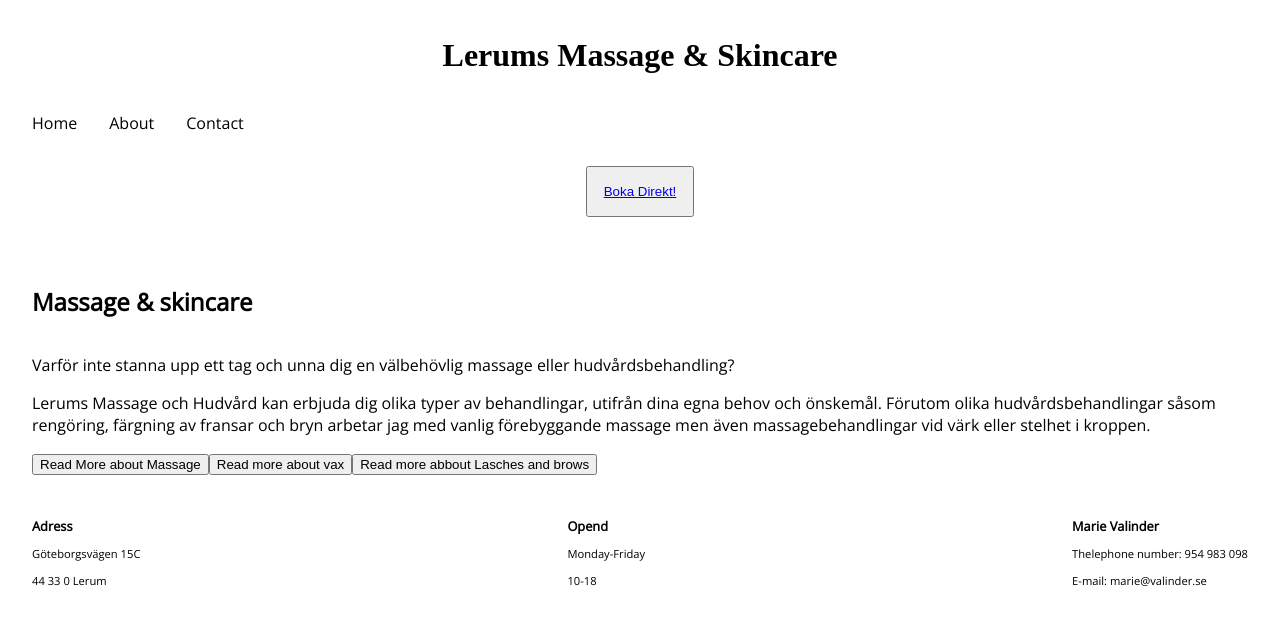
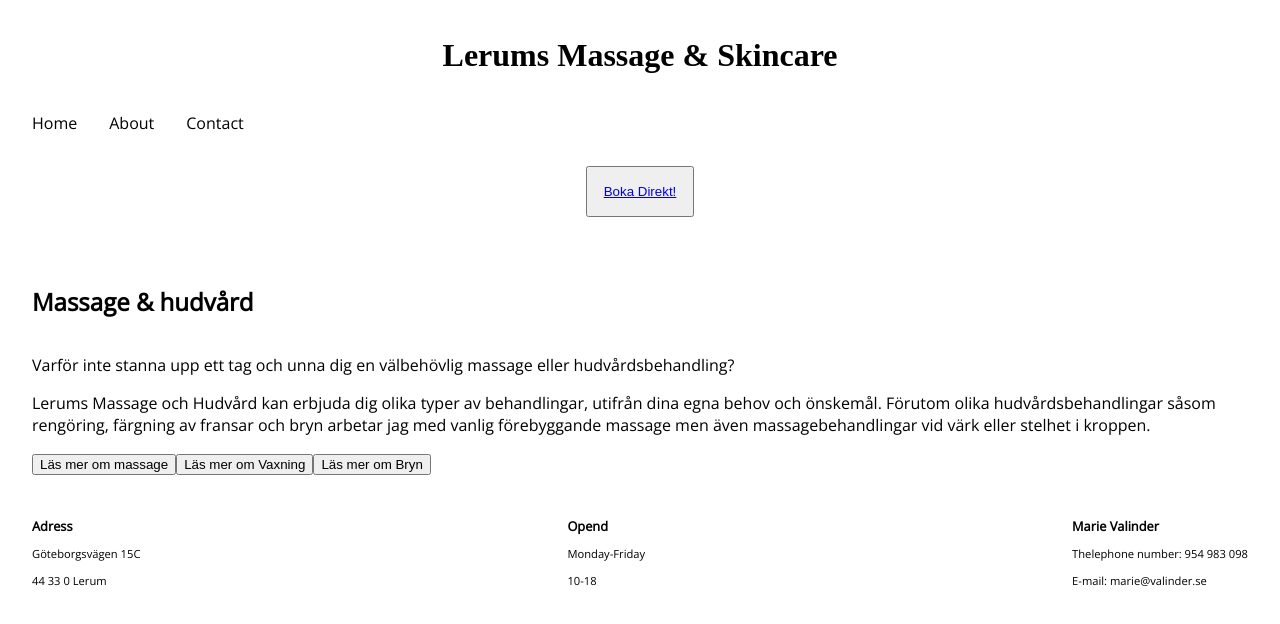
Before and after one commit to MartinaSTV/Accessibilty, a React (Vite) app: page / in a window 1280 px wide. Shown: the top 624 px of the page. Built offline with nearby package versions, Linux system fonts and the light colour scheme; a web font is replaced by a local one.

Commit message:
filter treatments

```diff
--- a/src/Components/Treatments.jsx
+++ b/src/Components/Treatments.jsx
@@ -2,8 +2,8 @@ const Treatments = ({ info }) => {
   return (
     <article>
       <h2>{info.treatment}</h2>
-      <p>Time:{info.Time}</p>
-      <p> Prise: {info.prise}</p>
+      <p>Tid: {info.Time}</p>
+      <p> Pris: {info.prise}</p>
       <p>{info.info}</p>
     </article>
   );
--- a/src/assets/data.json
+++ b/src/assets/data.json
@@ -26,5 +26,26 @@
     "prise": "1100",
     "Time": "90 min",
     "info": "En mycket avkopplande massage i flera steg och brukar vara passande för dig som har spänningar i nacke och axlar, har spänningshuvudvärk eller är stressad och behöver varva ner."
+  },
+  {
+    "type": "vax",
+    "treatment": "Vaxning halva ben",
+    "prise": "395",
+    "Time": "30min",
+    "info": "Underben och knän vaxas"
+  },
+  {
+    "type": "vax",
+    "treatment": "Vaxning hela ben",
+    "prise": "780",
+    "Time": "45 min",
+    "info": "Hela benen vaxas, ej bikini"
+  },
+  {
+    "type": "brows",
+    "treatment": "Färg och formning bryn",
+    "prise": "280",
+    "Time": "30 min",
+    "info": ""
   }
 ]
--- a/src/views/About.jsx
+++ b/src/views/About.jsx
@@ -12,15 +12,12 @@ const About = () => {
       <section className="about">
         <h1>Marie Valinder</h1>
         <p>
-          My name is Marie and I have worked as a Massage theraphist for 15
-          years. I Have a lot of experience with sports injuries and
-          rehabilitation. I got my degree from Axelssons School in Göteborg were
-          i studied for 2 years and have since then been on numerous courses and
-          classes to add on to my knowledge. I am a member of
-          kroppsterapeuternas yrkesförbund. Dipl. Cert. Massageterapeut & SPA
-          terapeut aktivt med idrottslag och har stor erfarenhet av
-          idrottsskador.
+          Jag heter Marie Valinder och är Dipl. Cert. Massageterapeut & SPA
+          terapeut. Jag har arbete som massör i 15 år och har under åren har
+          gått på många föreläsningar och fortbildat mig om kroppen. Jag har
+          också arbetat med idrottslag och har stor erfarenhet av idrottsskador.
         </p>
+        <p> Medlem i kroppsterapeuternas yrkesförbund</p>
       </section>
       <Video />
       <Footer />
--- a/src/views/Home.jsx
+++ b/src/views/Home.jsx
@@ -3,13 +3,33 @@ import Footer from "../Components/Footer";
 import Headern from "../Components/Headern";
 import "../Sass/Home.scss";
 import info from "../assets/data.json";
-import { useState } from "react";
+import { useEffect, useState } from "react";
 import Treatments from "../Components/Treatments";
 
 const Home = () => {
-  const [show, setShow] = useState(false);
+  const [showMassage, setShowMassage] = useState(false);
+  const [showVax, setShowVax] = useState(false);
+  const [showBrows, setShowBrows] = useState(false);
+  const [massages, setMassages] = useState([]);
+  const [brows, setBrows] = useState([]);
+  const [vax, setVax] = useState([]);
 
-  const massage = info.map((info, index) => (
+  useEffect(() => {
+    const Br = info.filter((type) => type.type === "brows");
+    const Ma = info.filter((type) => type.type === "massage");
+    const Va = info.filter((type) => type.type === "vax");
+    setMassages(Ma);
+    setBrows(Br);
+    setVax(Va);
+  }, []);
+
+  const massage = massages.map((info, index) => (
+    <Treatments key={index} info={info} />
+  ));
+  const browes = brows.map((info, index) => (
+    <Treatments key={index} info={info} />
+  ));
+  const vaxing = vax.map((info, index) => (
     <Treatments key={index} info={info} />
   ));
 
@@ -26,7 +46,7 @@ const Home = () => {
             Boka Direkt!
           </a>
         </button>
-        <h1>Massage & skincare</h1>
+        <h1>Massage & hudvård</h1>
         <article className="home__text">
           <p>
             Varför inte stanna upp ett tag och unna dig en välbehövlig massage
@@ -41,15 +61,29 @@ const Home = () => {
           </p>
           <button
             onClick={() => {
-              setShow(!show);
+              setShowMassage(!showMassage);
             }}
           >
-            Read More about Massage
+            {!showMassage ? "Läs mer om massage" : "Stäng stycke om massage"}
           </button>
-          {show ? massage : null}
-          {show ? (
+          <button
+            onClick={() => {
+              setShowVax(!showVax);
+            }}
+          >
+            Läs mer om Vaxning
+          </button>
+          <button
+            onClick={() => {
+              setShowBrows(!showBrows);
+            }}
+          >
+            Läs mer om Bryn
+          </button>
+          {showMassage ? massage : null}
+          {showMassage ? (
             <section>
-              <p className="home__oilsText">Read more about our Oils</p>
+              <p className="home__oilsText">Läs mer om weledas oljor</p>
 
               <button
                 className="home__buttonLink"
@@ -59,8 +93,8 @@ const Home = () => {
               </button>
             </section>
           ) : null}
-          <button>Read more about vax</button>
-          <button>Read more abbout Lasches and brows</button>
+          {showVax ? vaxing : null}
+          {showBrows ? browes : null}
         </article>
       </section>
       <Footer />
```
